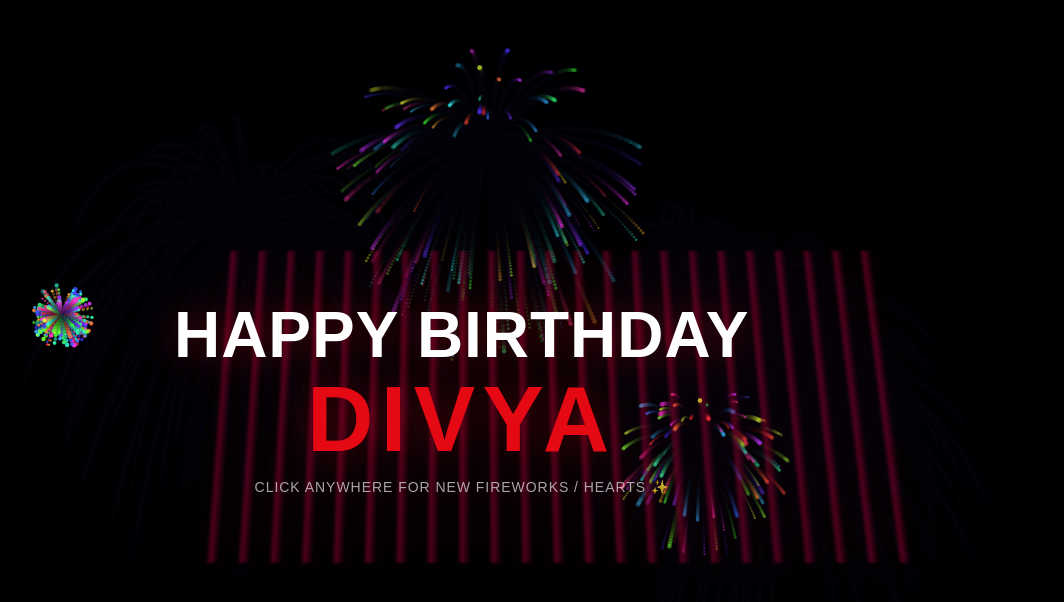
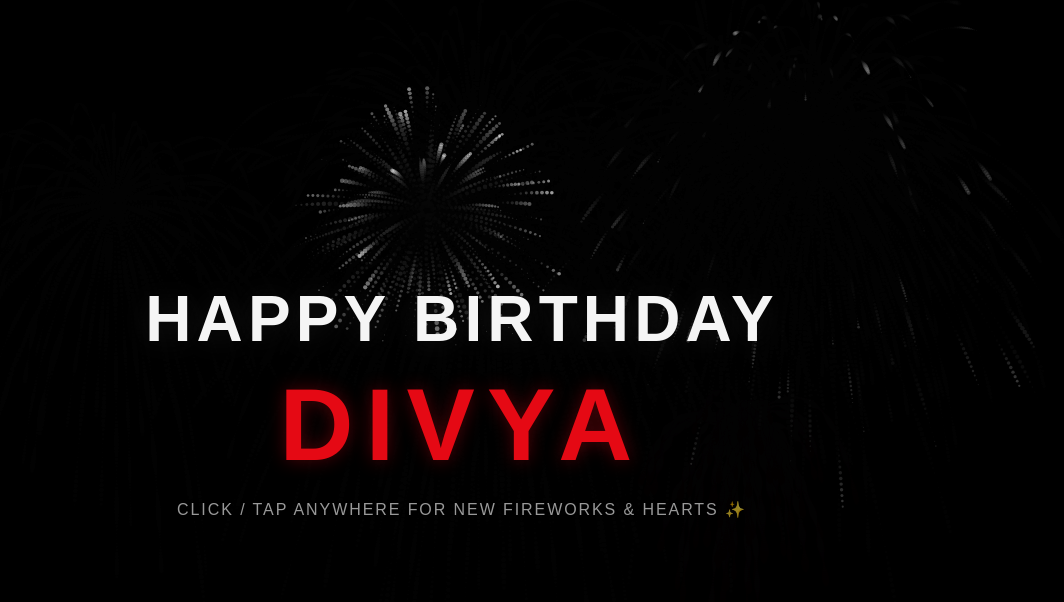
Before and after one commit to mridhulDhar/happy-birthday, a plain HTML site: page index.html in a window 1280 px wide. Shown: the whole page, without its empty margins (178-1242 px from the left). Drawn offline with Linux system fonts and the light colour scheme.

Commit message:
Enhance birthday page with new styles and title emoji
Updated HTML and CSS for birthday celebration page, including improved styling and added emoji in title.

```diff
--- a/index.html
+++ b/index.html
@@ -1,300 +1,369 @@
 <!doctype html>
 <html lang="en">
 <head>
-  <meta charset="utf-8" />
+  <meta charset="UTF-8" />
   <meta name="viewport" content="width=device-width,initial-scale=1" />
-  <title>Happy Birthday Divya</title>
+  <title>Happy Birthday Divya 🎆</title>
   <style>
-    :root { --bg: #050507; --netflix-red: #E50914; }
-    html, body { height: 100%; margin: 0; background: var(--bg); overflow: hidden; font-family: Arial, Helvetica, sans-serif; }
-    canvas { position: fixed; inset: 0; width: 100%; height: 100%; z-index: 0; }
+    :root{
+      --bg:#050505;
+      --red:#e50914;
+      --white:#f5f5f5;
+    }
+    *{box-sizing:border-box}
+    html,body{height:100%; margin:0; background:var(--bg); overflow:hidden; font-family: Arial, Helvetica, sans-serif;}
+    canvas{position:fixed; inset:0; width:100%; height:100%; display:block;}
 
-    /* Center layout */
-    .wrap {
-      position: fixed;
-      inset: 0;
-      display: grid;
-      place-items: center;
-      z-index: 2;
-      pointer-events: none; /* clicks go to canvas */
-      padding: 24px;
-      text-align: center;
+    /* Center content */
+    .wrap{
+      position:fixed; inset:0;
+      display:flex; flex-direction:column;
+      align-items:center; justify-content:center;
+      text-align:center;
+      pointer-events:none;
+      padding:20px;
     }
 
-    /* Netflix-ish ident glow + light-beam reveal */
-    .title {
-      position: relative;
-      display: inline-block;
-      line-height: 0.95;
-      letter-spacing: 0.06em;
-      text-transform: uppercase;
-      color: white;
-      transform: translateZ(0);
-      filter: drop-shadow(0 0 18px rgba(229,9,20,0.35));
+    .title{
+      color:var(--white);
+      font-weight:900;
+      letter-spacing:0.08em;
+      font-size: clamp(28px, 5vw, 64px);
+      text-transform:uppercase;
+      margin:0 0 10px;
+      text-shadow: 0 2px 30px rgba(255,255,255,0.08);
     }
 
-    .title .hb {
-      font-weight: 800;
-      font-size: clamp(28px, 5vw, 64px);
-      opacity: 1;
+    .nameRow{
+      display:flex; gap:12px;
+      align-items:flex-end; justify-content:center;
+      margin:0;
     }
 
-    .title .name {
-      margin-top: 10px;
-      font-weight: 900;
-      font-size: clamp(42px, 7.2vw, 92px);
-      color: var(--netflix-red);
-      letter-spacing: 0.08em;
-      position: relative;
-      display: inline-block;
-      opacity: 1; /* stays */
+    .name{
+      color:var(--red);
+      font-weight:900;
+      font-size: clamp(44px, 8vw, 110px);
+      letter-spacing:0.12em;
+      margin:0;
+      text-shadow: 0 0 18px rgba(229,9,20,0.35);
     }
 
-    /* Light beams overlay (the “ident” feel) */
-    .beams {
-      position: absolute;
-      inset: -30% -10%;
-      z-index: -1;
-      pointer-events: none;
-      mix-blend-mode: screen;
-      opacity: 0.95;
-      background:
-        repeating-linear-gradient(
-          90deg,
-          rgba(255,0,80,0.0) 0px,
-          rgba(255,0,80,0.0) 18px,
-          rgba(255,0,80,0.35) 22px,
-          rgba(255,0,80,0.0) 30px
-        );
-      transform: perspective(700px) translateZ(0) rotateX(12deg);
-      filter: blur(1px);
-      animation: beamSweep 2.2s ease-out 1 both;
+    .hint{
+      margin-top:16px;
+      color:rgba(255,255,255,0.6);
+      font-size: clamp(12px, 1.6vw, 16px);
+      letter-spacing:0.12em;
+      text-transform:uppercase;
     }
 
-    /* Reveal animation once, final state remains */
-    .reveal {
-      animation: revealPop 1.2s ease-out 1 both;
+    /* Cinematic letter reveal overlay */
+    .intro{
+      position:fixed; inset:0;
+      display:flex; align-items:center; justify-content:center;
+      background: radial-gradient(circle at center, rgba(229,9,20,0.10), rgba(0,0,0,0.95) 65%);
+      z-index:5;
     }
-    .name.reveal {
-      animation: revealName 1.35s ease-out 1 both;
+    .intro.hidden{opacity:0; pointer-events:none; transition:opacity 600ms ease;}
+
+    .letterBox{
+      position:relative;
+      width:min(60vmin, 420px);
+      height:min(60vmin, 420px);
+      display:grid;
+      place-items:center;
+      filter: drop-shadow(0 0 18px rgba(229,9,20,0.25));
     }
 
-    @keyframes beamSweep {
-      0%   { transform: perspective(700px) rotateX(18deg) translateX(-18%) scaleY(0.9); opacity: 0; }
-      20%  { opacity: 1; }
-      100% { transform: perspective(700px) rotateX(12deg) translateX(12%) scaleY(1.05); opacity: 0.9; }
+    /* The big D */
+    .bigLetter{
+      font-size: min(42vmin, 320px);
+      font-weight:900;
+      color:transparent;
+      -webkit-text-stroke: 4px rgba(229,9,20,0.45);
+      text-shadow:
+        0 0 24px rgba(229,9,20,0.35),
+        0 0 50px rgba(229,9,20,0.18);
+      transform: scale(0.92);
+      opacity:0.0;
     }
 
-    @keyframes revealPop {
-      0%   { transform: scale(0.92); opacity: 0; filter: blur(2px); }
-      60%  { opacity: 1; filter: blur(0px); }
-      100% { transform: scale(1); opacity: 1; }
+    /* Moving light streaks */
+    .streaks{
+      position:absolute; inset:-10%;
+      overflow:hidden;
+      -webkit-mask-image: linear-gradient(to right, transparent 0%, black 18%, black 82%, transparent 100%);
+              mask-image: linear-gradient(to right, transparent 0%, black 18%, black 82%, transparent 100%);
+    }
+    .streak{
+      position:absolute;
+      top:-20%;
+      width: 10px;
+      height: 140%;
+      background: linear-gradient(to bottom,
+        rgba(229,9,20,0.0),
+        rgba(229,9,20,0.9),
+        rgba(229,9,20,0.0)
+      );
+      filter: blur(0.2px);
+      opacity:0.0;
+      transform: translateX(-140%) skewX(-12deg);
+      animation: sweep 1050ms ease-in-out forwards;
+    }
+    @keyframes sweep{
+      0%{opacity:0; transform: translateX(-140%) skewX(-12deg);}
+      10%{opacity:1;}
+      70%{opacity:1;}
+      100%{opacity:0; transform: translateX(140%) skewX(-12deg);}
     }
 
-    @keyframes revealName {
-      0%   { transform: scale(0.86); opacity: 0; filter: blur(3px); }
-      55%  { opacity: 1; filter: blur(0px); }
-      100% { transform: scale(1); opacity: 1; }
+    .reveal{
+      animation: popIn 700ms ease-out forwards;
+      animation-delay: 280ms;
     }
-
-    /* Small helper hint */
-    .hint {
-      margin-top: 18px;
-      font-size: 14px;
-      opacity: 0.75;
-      color: #ddd;
-      pointer-events: none;
+    @keyframes popIn{
+      0%{opacity:0; transform: scale(0.92);}
+      45%{opacity:1; transform: scale(1.03);}
+      100%{opacity:1; transform: scale(1.0);}
     }
   </style>
 </head>
 <body>
   <canvas id="fx"></canvas>
 
-  <div class="wrap" aria-hidden="true">
-    <div class="title">
-      <div class="beams"></div>
-      <div class="hb reveal">Happy Birthday</div>
-      <div class="name reveal">Divya</div>
-      <div class="hint">Click anywhere for new fireworks / hearts ✨</div>
+  <!-- Intro overlay -->
+  <div class="intro" id="intro">
+    <div class="letterBox">
+      <div class="streaks" id="streaks"></div>
+      <div class="bigLetter" id="bigLetter">D</div>
     </div>
   </div>
 
+  <!-- Main text -->
+  <div class="wrap" aria-hidden="true">
+    <h1 class="title">HAPPY BIRTHDAY</h1>
+    <div class="nameRow">
+      <h2 class="name">DIVYA</h2>
+    </div>
+    <div class="hint">Click / tap anywhere for new fireworks & hearts ✨</div>
+  </div>
+
   <script>
-    // --- Canvas setup ---
-    const canvas = document.getElementById('fx');
-    const ctx = canvas.getContext('2d');
-    const DPR = Math.max(1, Math.min(2, window.devicePixelRatio || 1));
+    // ====== Tiny "boom" sound (no external files needed) ======
+    function playBoom(){
+      try{
+        const ctx = new (window.AudioContext || window.webkitAudioContext)();
+        const now = ctx.currentTime;
 
-    function resize() {
-      canvas.width = Math.floor(innerWidth * DPR);
-      canvas.height = Math.floor(innerHeight * DPR);
-      canvas.style.width = innerWidth + 'px';
-      canvas.style.height = innerHeight + 'px';
-      ctx.setTransform(DPR, 0, 0, DPR, 0, 0);
+        // low thump
+        const osc1 = ctx.createOscillator();
+        const g1 = ctx.createGain();
+        osc1.type = "sine";
+        osc1.frequency.setValueAtTime(90, now);
+        osc1.frequency.exponentialRampToValueAtTime(45, now + 0.12);
+        g1.gain.setValueAtTime(0.0001, now);
+        g1.gain.exponentialRampToValueAtTime(0.8, now + 0.02);
+        g1.gain.exponentialRampToValueAtTime(0.0001, now + 0.22);
+        osc1.connect(g1).connect(ctx.destination);
+        osc1.start(now);
+        osc1.stop(now + 0.25);
+
+        // quick higher click
+        const osc2 = ctx.createOscillator();
+        const g2 = ctx.createGain();
+        osc2.type = "triangle";
+        osc2.frequency.setValueAtTime(220, now + 0.02);
+        osc2.frequency.exponentialRampToValueAtTime(140, now + 0.10);
+        g2.gain.setValueAtTime(0.0001, now + 0.02);
+        g2.gain.exponentialRampToValueAtTime(0.25, now + 0.04);
+        g2.gain.exponentialRampToValueAtTime(0.0001, now + 0.14);
+        osc2.connect(g2).connect(ctx.destination);
+        osc2.start(now + 0.02);
+        osc2.stop(now + 0.16);
+
+        // close context soon
+        setTimeout(()=>ctx.close(), 500);
+      }catch(e){}
     }
-    addEventListener('resize', resize);
+
+    // ====== Intro animation (cinematic D reveal) ======
+    const intro = document.getElementById("intro");
+    const streaks = document.getElementById("streaks");
+    const bigLetter = document.getElementById("bigLetter");
+
+    function makeStreaks(){
+      streaks.innerHTML = "";
+      const n = 18;
+      for(let i=0;i<n;i++){
+        const s = document.createElement("div");
+        s.className = "streak";
+        const left = (i/(n-1))*100;
+        const delay = (Math.random()*220)|0;
+        const dur = 820 + (Math.random()*380)|0;
+        s.style.left = `calc(${left}% - 6px)`;
+        s.style.animationDelay = `${delay}ms`;
+        s.style.animationDuration = `${dur}ms`;
+        s.style.opacity = "0";
+        streaks.appendChild(s);
+        // force paint then run
+        requestAnimationFrame(()=> s.style.opacity = "1");
+      }
+    }
+
+    function runIntro(){
+      makeStreaks();
+      bigLetter.classList.add("reveal");
+      playBoom();
+
+      // Hide intro, keep main message permanently visible
+      setTimeout(()=>{
+        intro.classList.add("hidden");
+      }, 1300);
+    }
+
+    // ====== Fireworks / hearts engine ======
+    const canvas = document.getElementById("fx");
+    const ctx = canvas.getContext("2d");
+
+    let W=0,H=0,dpr=1;
+    function resize(){
+      dpr = Math.min(2, window.devicePixelRatio || 1);
+      W = Math.floor(window.innerWidth * dpr);
+      H = Math.floor(window.innerHeight * dpr);
+      canvas.width = W; canvas.height = H;
+    }
+    window.addEventListener("resize", resize);
     resize();
 
-    // --- WebAudio "ta-dum" style (simple 2-note) ---
-    let audioCtx;
-    function taDum() {
-      try {
-        audioCtx = audioCtx || new (window.AudioContext || window.webkitAudioContext)();
-        const now = audioCtx.currentTime;
+    const particles = [];
+    function rand(a,b){ return a + Math.random()*(b-a); }
 
-        const gain = audioCtx.createGain();
-        gain.gain.setValueAtTime(0.0001, now);
-        gain.gain.exponentialRampToValueAtTime(0.25, now + 0.02);
-        gain.gain.exponentialRampToValueAtTime(0.0001, now + 0.9);
-        gain.connect(audioCtx.destination);
-
-        function tone(freq, t0, dur) {
-          const o = audioCtx.createOscillator();
-          o.type = 'sine';
-          o.frequency.setValueAtTime(freq, t0);
-          o.connect(gain);
-          o.start(t0);
-          o.stop(t0 + dur);
-        }
-
-        // two notes: low then higher (feel similar to a "ta-dum")
-        tone(92,  now + 0.00, 0.20);
-        tone(184, now + 0.16, 0.30);
-      } catch {}
-    }
-
-    // --- Particles ---
-    const particles = [];
-    const gravity = 0.06;
-
-    function rand(min, max) { return Math.random() * (max - min) + min; }
-
-    function addFireworkBurst(x, y, style = 'classic') {
-      const count = style === 'spark' ? 140 : 90;
-      const speed = style === 'spark' ? 4.8 : 3.8;
-
-      for (let i = 0; i < count; i++) {
-        const a = Math.random() * Math.PI * 2;
-        const v = rand(speed * 0.45, speed);
-        const vx = Math.cos(a) * v;
-        const vy = Math.sin(a) * v;
-
+    function addFirework(x,y,style=0){
+      const count = style===0 ? 120 : style===1 ? 80 : 140;
+      const speed = style===0 ? 6.5 : style===1 ? 5.5 : 7.2;
+      for(let i=0;i<count;i++){
+        const a = (Math.PI*2)*(i/count) + rand(-0.02,0.02);
+        const sp = speed*rand(0.55,1.15);
+        const vx = Math.cos(a)*sp;
+        const vy = Math.sin(a)*sp;
         particles.push({
-          type: 'spark',
-          x, y,
-          vx, vy,
-          life: style === 'spark' ? rand(55, 95) : rand(45, 80),
-          age: 0,
-          size: rand(1.0, 2.4),
-          hue: rand(0, 360),
-          drag: style === 'spark' ? 0.985 : 0.975,
-          twinkle: Math.random() < 0.22
+          x,y,vx,vy,
+          life: rand(50,95),
+          size: rand(1.2,2.4),
+          kind:"spark",
+          drag: rand(0.972,0.986),
+          grav: rand(0.06,0.10),
+          tw: rand(0.2,1.0)
         });
       }
     }
 
-    function addHeartBurst(x, y) {
-      const count = 80;
-      for (let i = 0; i < count; i++) {
-        const a = Math.random() * Math.PI * 2;
-        const v = rand(1.6, 4.0);
+    // heart burst (parametric heart)
+    function addHearts(x,y){
+      const count = 70;
+      for(let i=0;i<count;i++){
+        const t = (Math.PI*2)*(i/count);
+        // heart curve
+        const hx = 16*Math.pow(Math.sin(t),3);
+        const hy = -(13*Math.cos(t)-5*Math.cos(2*t)-2*Math.cos(3*t)-Math.cos(4*t));
+        const scale = rand(0.25,0.45);
+        const vx = hx*scale*0.35 + rand(-0.8,0.8);
+        const vy = hy*scale*0.35 + rand(-0.8,0.8);
         particles.push({
-          type: 'heart',
-          x, y,
-          vx: Math.cos(a) * v,
-          vy: Math.sin(a) * v,
-          life: rand(70, 110),
-          age: 0,
-          size: rand(10, 18),
-          hue: rand(330, 360),
-          drag: 0.985
+          x,y,vx,vy,
+          life: rand(60,110),
+          size: rand(2.0,3.4),
+          kind:"heart",
+          drag: rand(0.970,0.985),
+          grav: rand(0.03,0.06),
+          tw: rand(0.4,1.0)
         });
       }
     }
 
-    function drawHeart(px, py, s, hue, alpha) {
-      ctx.save();
-      ctx.translate(px, py);
-      ctx.scale(s / 18, s / 18);
-      ctx.beginPath();
-      ctx.moveTo(0, 5);
-      ctx.bezierCurveTo(0, -4, -10, -4, -10, 3);
-      ctx.bezierCurveTo(-10, 10, 0, 14, 0, 18);
-      ctx.bezierCurveTo(0, 14, 10, 10, 10, 3);
-      ctx.bezierCurveTo(10, -4, 0, -4, 0, 5);
-      ctx.closePath();
-      ctx.fillStyle = `hsla(${hue}, 90%, 60%, ${alpha})`;
-      ctx.fill();
-      ctx.restore();
+    // continuous background fireworks
+    let autoTimer = 0;
+    function autoFireworks(){
+      autoTimer++;
+      if(autoTimer % 40 === 0){ // ~every 0.66s at 60fps
+        const x = rand(W*0.15, W*0.85);
+        const y = rand(H*0.15, H*0.45);
+        const style = (Math.random()*3)|0;
+        addFirework(x,y,style);
+      }
+      // occasional hearts
+      if(autoTimer % 180 === 0){
+        addHearts(rand(W*0.25,W*0.75), rand(H*0.25,H*0.55));
+      }
     }
 
-    function step() {
-      // fade trail
-      ctx.fillStyle = 'rgba(5,5,7,0.18)';
-      ctx.fillRect(0, 0, innerWidth, innerHeight);
+    function draw(){
+      // fade frame (keeps trails)
+      ctx.fillStyle = "rgba(0,0,0,0.18)";
+      ctx.fillRect(0,0,W,H);
 
-      for (let i = particles.length - 1; i >= 0; i--) {
+      for(let i=particles.length-1;i>=0;i--){
         const p = particles[i];
-        p.age++;
-
-        // physics
+        p.x += p.vx*dpr;
+        p.y += p.vy*dpr;
         p.vx *= p.drag;
         p.vy *= p.drag;
-        p.vy += gravity;
+        p.vy += p.grav*dpr;
+        p.life--;
 
-        p.x += p.vx;
-        p.y += p.vy;
+        const alpha = Math.max(0, Math.min(1, p.life/90));
+        const tw = 0.6 + 0.4*Math.sin((p.life*0.35) + p.tw);
 
-        const t = 1 - (p.age / p.life);
-        if (t <= 0) {
-          particles.splice(i, 1);
-          continue;
+        if(p.kind==="heart"){
+          // heart color (red/pink feel without hardcoding too much)
+          ctx.fillStyle = `rgba(229,9,20,${0.85*alpha})`;
+          // draw a tiny heart shape
+          const s = p.size*dpr*tw;
+          ctx.beginPath();
+          const x=p.x, y=p.y;
+          ctx.moveTo(x, y);
+          ctx.bezierCurveTo(x - s, y - s, x - 2*s, y + s*0.6, x, y + 2.1*s);
+          ctx.bezierCurveTo(x + 2*s, y + s*0.6, x + s, y - s, x, y);
+          ctx.fill();
+        }else{
+          // spark
+          ctx.fillStyle = `rgba(245,245,245,${0.85*alpha*tw})`;
+          const s = p.size*dpr*tw;
+          ctx.beginPath();
+          ctx.arc(p.x,p.y,s,0,Math.PI*2);
+          ctx.fill();
         }
 
-        if (p.type === 'spark') {
-          const alpha = p.twinkle ? (t * (0.35 + 0.65 * Math.random())) : (t);
-          ctx.beginPath();
-          ctx.arc(p.x, p.y, p.size, 0, Math.PI * 2);
-          ctx.fillStyle = `hsla(${p.hue}, 100%, 60%, ${alpha})`;
-          ctx.fill();
-        } else {
-          drawHeart(p.x, p.y, p.size, p.hue, t);
+        if(p.life<=0 || p.x<-200 || p.x>W+200 || p.y<-200 || p.y>H+300){
+          particles.splice(i,1);
         }
       }
 
-      requestAnimationFrame(step);
+      autoFireworks();
+      requestAnimationFrame(draw);
     }
-    requestAnimationFrame(step);
+    requestAnimationFrame(draw);
 
-    // --- Auto fireworks (continuous bursting) ---
-    function autoBurst() {
-      const x = rand(innerWidth * 0.15, innerWidth * 0.85);
-      const y = rand(innerHeight * 0.15, innerHeight * 0.55);
-      addFireworkBurst(x, y, Math.random() < 0.35 ? 'spark' : 'classic');
+    // Click anywhere → random burst type
+    function onPointer(e){
+      const rect = canvas.getBoundingClientRect();
+      const x = (e.clientX - rect.left) * dpr;
+      const y = (e.clientY - rect.top) * dpr;
+
+      // alternate random types
+      const r = Math.random();
+      if(r < 0.55){
+        addFirework(x,y,(Math.random()*3)|0);
+      }else{
+        addHearts(x,y);
+      }
+      // little extra boom feel
+      playBoom();
     }
-    setInterval(autoBurst, 700);
-    setInterval(autoBurst, 1100);
+    window.addEventListener("pointerdown", onPointer, {passive:true});
 
-    // --- Click interaction: cycle effects ---
-    const modes = ['fireworks', 'hearts', 'spark'];
-    let modeIndex = 0;
-
-    function clickFx(e) {
-      const x = e.clientX;
-      const y = e.clientY;
-
-      // first user gesture = allow audio, play the ta-dum
-      taDum();
-
-      const mode = modes[modeIndex];
-      if (mode === 'fireworks') addFireworkBurst(x, y, 'classic');
-      if (mode === 'spark') addFireworkBurst(x, y, 'spark');
-      if (mode === 'hearts') addHeartBurst(x, y);
-
-      modeIndex = (modeIndex + 1) % modes.length;
-    }
-
-    addEventListener('pointerdown', clickFx);
+    // Start intro after first paint
+    setTimeout(runIntro, 80);
   </script>
 </body>
 </html>
```
